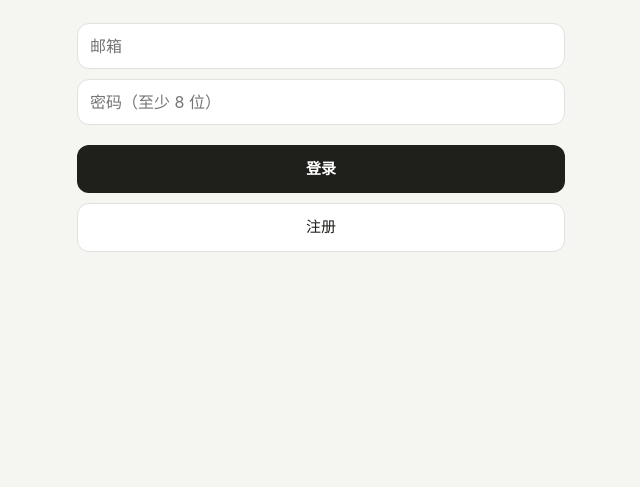
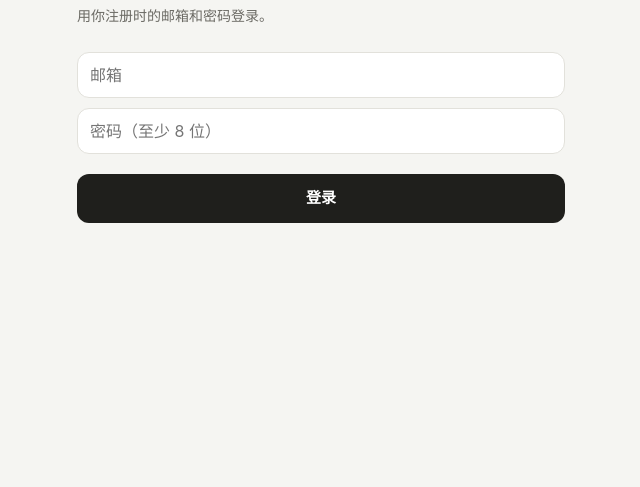
Before and after one commit to elysia625lcz-afk/life-os, a plain HTML site: page index.html in a window 1280 px wide. Shown: the part 313-800 px from the top of the page, without its empty margins (319-959 px from the left). Drawn offline with nearby package versions, Linux system fonts and the light colour scheme.

Commit message:
Add files via upload

```diff
--- a/index.html
+++ b/index.html
@@ -206,13 +206,12 @@ function render(){
 }
 function loginView(){
   return `<div style="margin:auto 0;display:flex;flex-direction:column;gap:12px">
-    <h1 class="title">Life OS</h1><p class="sub">用邮箱登录。第一次用请点“注册”。</p>
+    <h1 class="title">Life OS</h1><p class="sub">用你注册时的邮箱和密码登录。</p>
     <form id="login" style="display:flex;flex-direction:column;gap:10px">
       <input class="f" id="em" type="email" autocomplete="email" placeholder="邮箱" required>
       <input class="f" id="pw" type="password" autocomplete="current-password" placeholder="密码（至少 8 位）" minlength="8" required>
       <p class="err" id="lerr"></p>
       <button class="btn primary" type="submit">登录</button>
-      <button class="btn" type="button" id="signup">注册</button>
     </form></div>`;
 }
 function homeView(){
@@ -444,7 +443,7 @@ document.addEventListener("input",ev=>{
   if(ev.target.id==="allq"){ S.all.q=ev.target.value; save("allFilter",S.all); const pos=ev.target.selectionStart; render(); const n=$("#allq"); n.focus(); n.setSelectionRange(pos,pos); }
 });
 document.addEventListener("click",async ev=>{ if(ev.target.id!=="signup") return;
-  const r=await sb.auth.signUp({email:$("#em").value.trim(),password:$("#pw").value});
+  const r=await sb.auth.signUp({email:$("#em").value.trim(),password:$("#pw").value,options:{emailRedirectTo:location.origin+location.pathname}});
   $("#lerr").textContent=r.error?("注册没成功："+r.error.message):(r.data.session?"":"注册好了。如果收到确认邮件，点一下再回来登录。"); });
 document.addEventListener("keydown",e=>{ if(e.key==="Escape"&&!$("#sheet").hidden) closeSheet(); });
 document.addEventListener("visibilitychange",()=>{ if(document.visibilityState==="visible") refresh(); });
```
